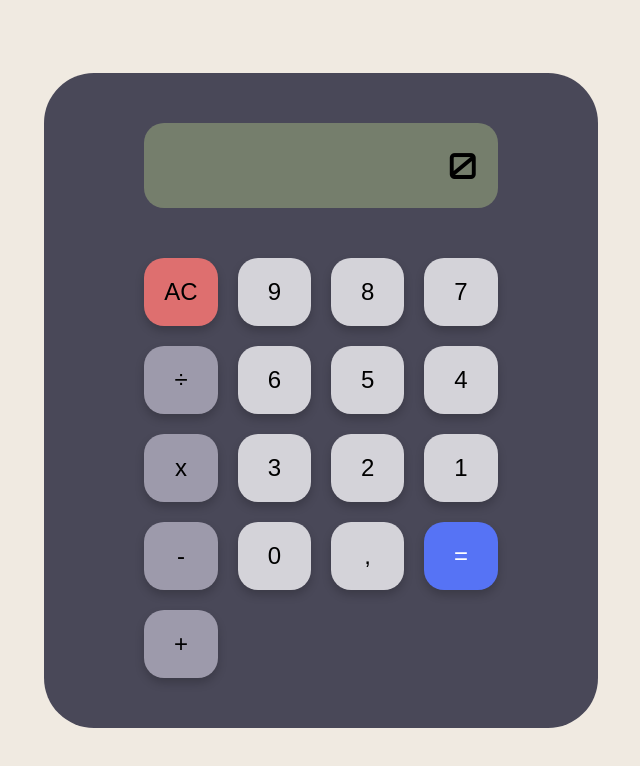
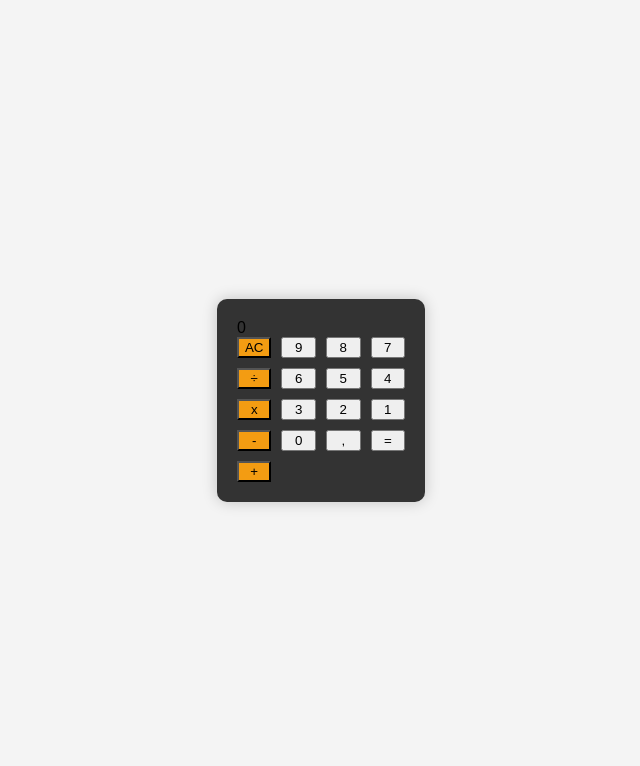
Before and after one commit to guilhermeeid/Desenvolvimento-Web, a plain HTML site: page LAB_16/index.html in a window 1280 px wide. Shown: the whole page, without its empty margins (319-959 px from the left). Drawn offline with Linux system fonts and the light colour scheme.

Commit message:
Update styles.css

```diff
--- a/LAB_16/styles.css
+++ b/LAB_16/styles.css
@@ -1,68 +1,54 @@
 body {
-    background-color: #F0EAE1;
-    font-family: 'Inter', sans-serif;
+    font-family: Arial, sans-serif;
     display: flex;
     justify-content: center;
     align-items: center;
     height: 100vh;
+    background-color: #f4f4f4;
     margin: 0;
-    font-weight: 500;
 }
 
 .calculadora {
-    background-color: #494858;
-    border-radius: 50px;
-    padding: 50px 100px;
-    box-sizing: border-box;
-    display: inline-block;
+    background-color: #333;
+    padding: 20px;
+    border-radius: 10px;
+    box-shadow: 0px 0px 15px rgba(0, 0, 0, 0.2);
 }
 
-.visor {
-    background-color: #757E6C;
-    border-radius: 20px;
-    padding: 20px;
-    font-family: 'Orbitron', sans-serif;
-    font-weight: 500;
-    font-size: 36px;
-    color: black;
+.tela {
+    background-color: #222;
+    color: #fff;
+    font-size: 2em;
+    padding: 10px;
     text-align: right;
-    margin-bottom: 50px;
+    border-radius: 5px;
+    margin-bottom: 10px;
 }
-
 .botoes {
     display: grid;
     grid-template-columns: repeat(4, 1fr);
-    gap: 20px;
+    gap: 10px;
 }
 
-button {
-    background-color: #D4D3D9;
+.btn {
+    background-color: #444;
+    color: #fff;
+    font-size: 1.5em;
+    padding: 15px;
     border: none;
-    border-radius: 20px;
-    font-size: 24px;
-    padding: 20px;
+    border-radius: 5px;
     cursor: pointer;
-    text-align: center;
-    box-shadow: 0 5px 10px rgba(0, 0, 0, 0.2);
+    transition: background-color 0.3s;
 }
 
-button.operador {
-    background-color: #9D9AAB;
+.btn:hover {
+    background-color: #555;
 }
 
-button.igual {
-    background-color: #5673F5;
-    color: white;
+.operador {
+    background-color: #f39c12;
 }
 
-button#limpar {
-    background-color: #DE6F6F;
+.operador:hover {
+    background-color: #e67e22;
 }
-
-button:active {
-    transform: scale(0.95);
-}
-
-button:hover {
-    opacity: 0.9;
-}
```
